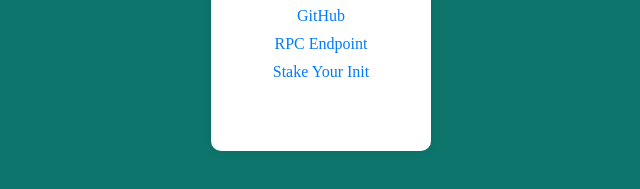
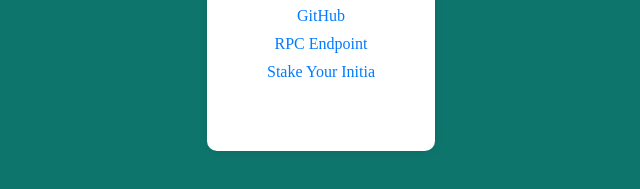
Before and after one commit to surya0x/webnode, a plain HTML site: page index.html in a window 1280 px wide. Shown: the part 459-648 px from the top of the page, 319-959 px from the left. Drawn offline with Linux system fonts and the light colour scheme.

Commit message:
Update index.html

```diff
--- a/index.html
+++ b/index.html
@@ -53,7 +53,7 @@
       <a href="https://twitter.com/0xGustave" class="link">Twitter</a>
       <a href="https://github.com/surya0x" class="link">GitHub</a>
       <a href="#" class="link">RPC Endpoint</a>
-      <a href="#" class="link">Stake Your Init</a>
+      <a href="https://app.testnet.initia.xyz/stake?withValidator=initvaloper1826lual5tecxe0qq5wfcnsjvq94n6e8jwdw9cd" class="link">Stake Your Initia</a>
     </div>
   </body>
 </html>
```
